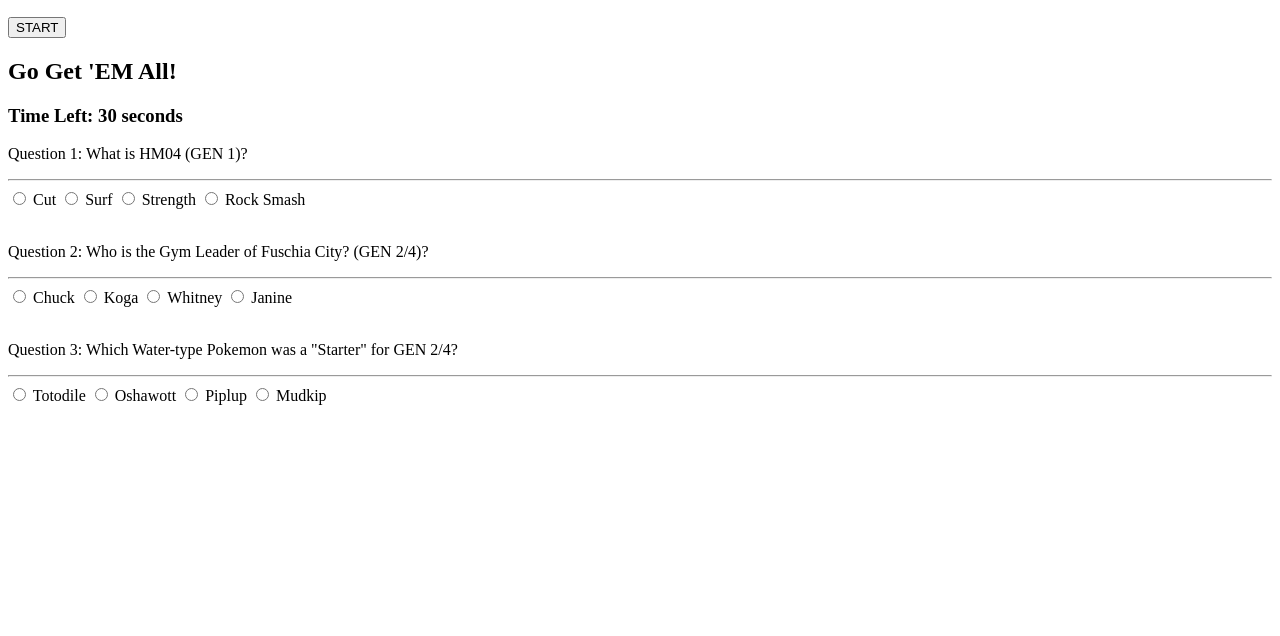
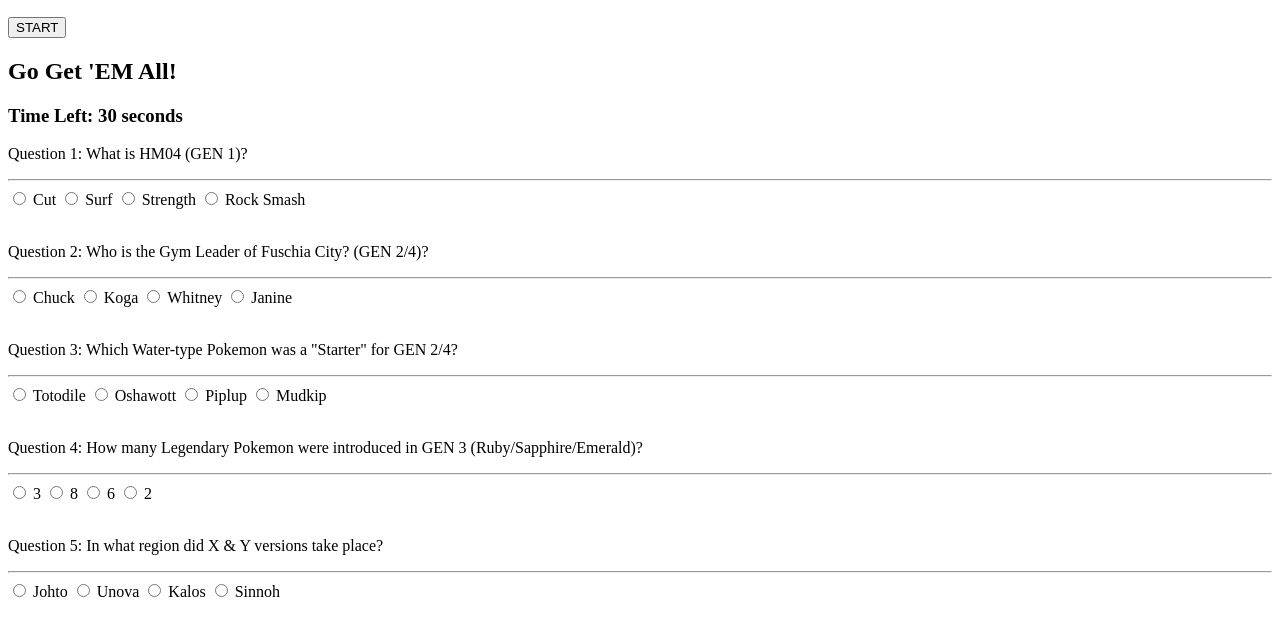
Before and after one commit to Redfearn-Justin/PokeTrivia, a plain HTML site: page index.html in a window 1280 px wide. Shown: the part 110-746 px from the top of the page. Drawn offline with nearby package versions, Linux system fonts and the light colour scheme.

Commit message:
updated HTML

```diff
--- a/index.html
+++ b/index.html
@@ -34,9 +34,11 @@
 
         <!--END OF START SCREEN-->
 
+
         <h2 class="playScreen"> Go Get 'EM All! </h2>
 
         <h3 class="playScreen" id="timeLeftHTML"> Time Left: 30 seconds </h3>
+
 
         <!--START OF QUESTIONS-->
 
@@ -97,6 +99,45 @@
                     <label for="3D"> Mudkip </label>
                 </div>
             <br>
+
+            <p> Question 4: How many Legendary Pokemon were introduced in GEN 3 (Ruby/Sapphire/Emerald)?</p>
+            <hr>
+
+                <div>
+                    <input type="radio" name="question4" value="4A" id="4A">
+                    <label for="4A"> 3 </label>
+
+                    <input type="radio" name="question4" value="4B" id="4B">
+                    <label for="4B"> 8 </label>
+
+                    <input type="radio" name="question4" value="4C" id="4C">
+                    <label for="4C"> 6 </label>
+
+                    <input type="radio" name="question4" value="4D" id="4D">
+                    <label for="4D"> 2 </label>
+                </div>
+            <br>
+
+            <p> Question 5: In what region did X & Y versions take place?</p>
+            <hr>
+
+                <div>
+                    <input type="radio" name="question5" value="5A" id="5A">
+                    <label for="5A"> Johto </label>
+
+                    <input type="radio" name="question5" value="5B" id="5B">
+                    <label for="5B"> Unova </label>
+
+                    <input type="radio" name="question5" value="5C" id="5C">
+                    <label for="5C"> Kalos </label>
+
+                    <input type="radio" name="question5" value="5D" id="5D">
+                    <label for="5D"> Sinnoh </label>
+                </div>
+            <br>
+
+
+
         </div>
 
     </form>
```
